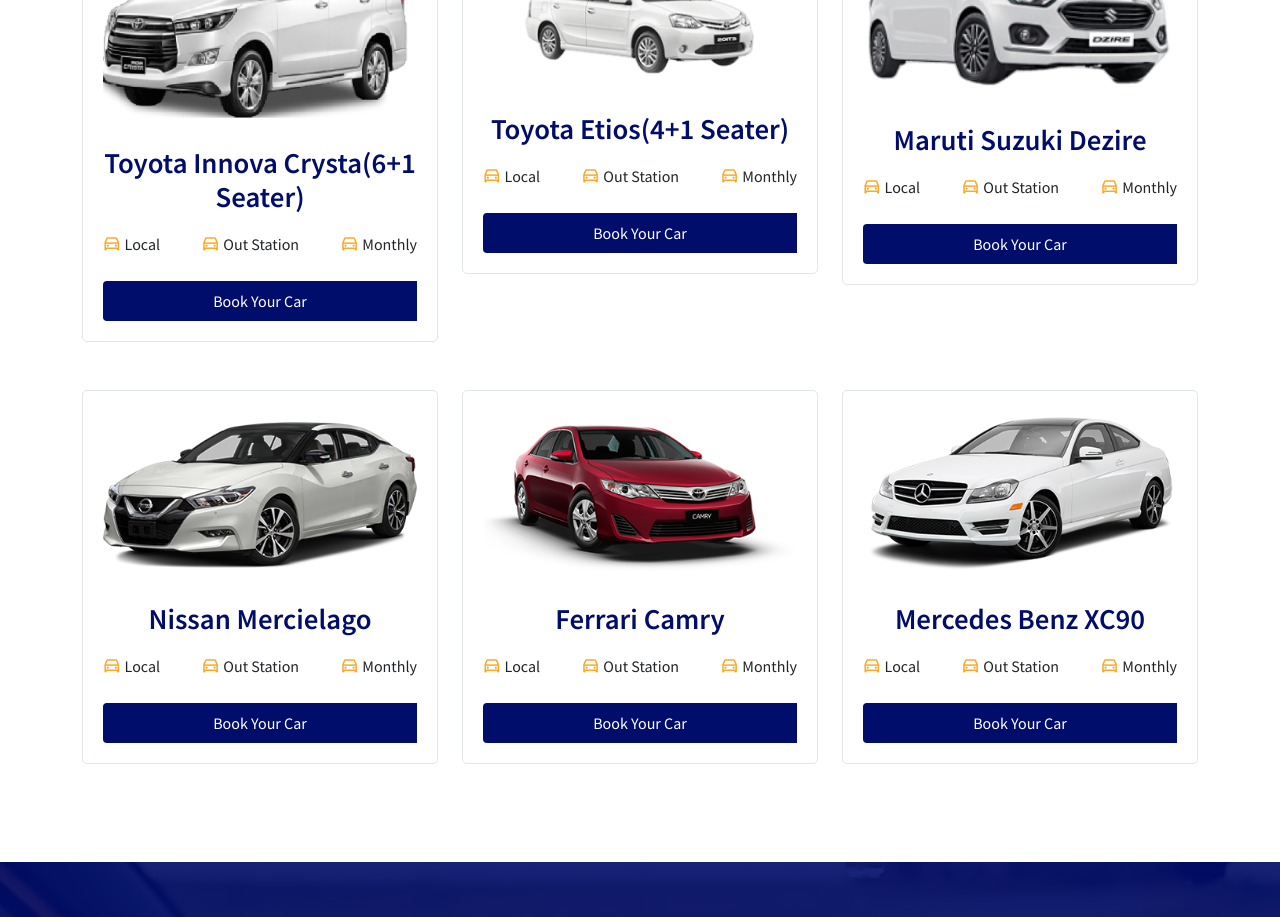
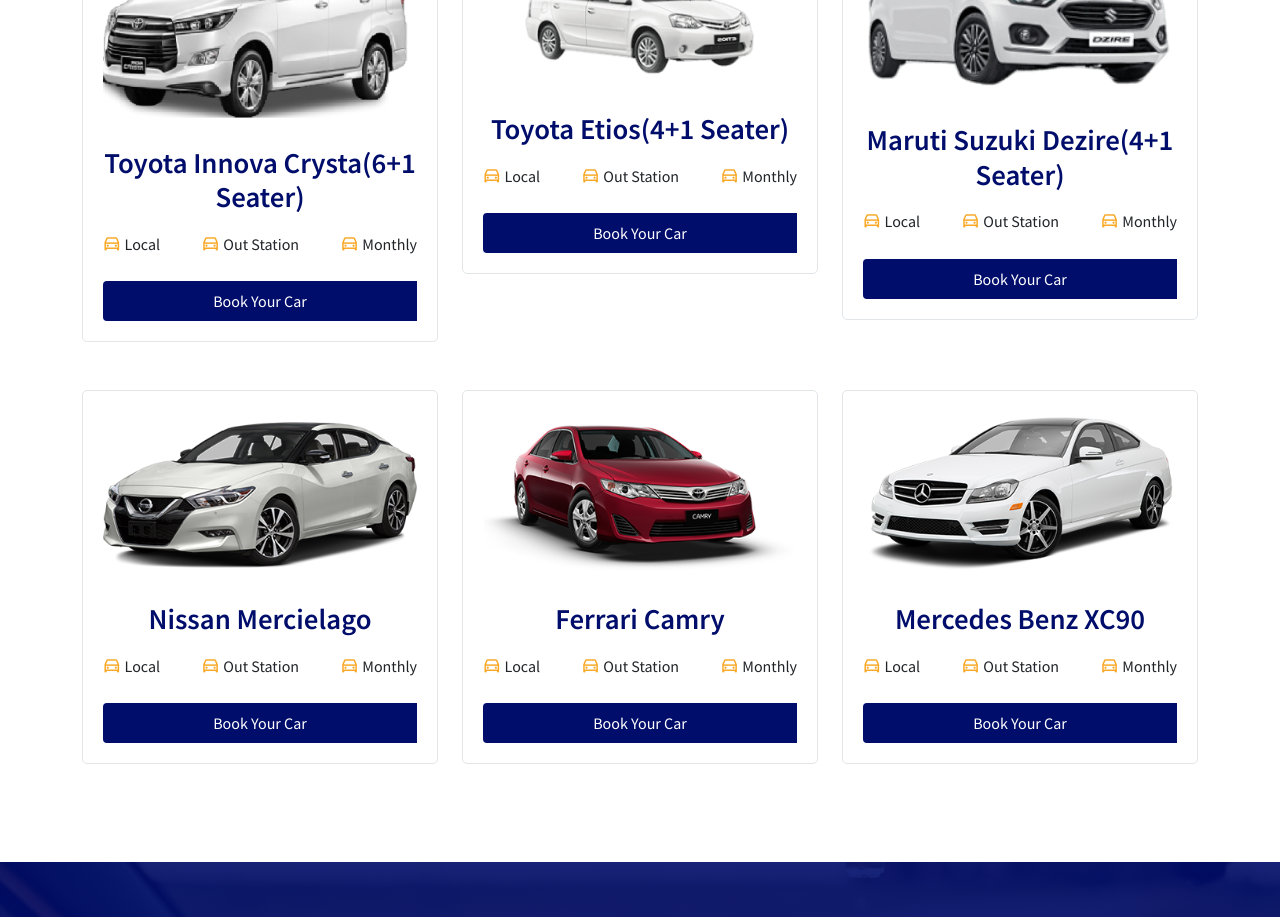
Before and after one commit to vermanand1998/SACHINCUNIONCAB, a React (Create React App) app: page /home in a window 1280 px wide. Shown: the part 2740-3657 px from the top of the page. Built offline with nearby package versions, Linux system fonts and the light colour scheme.

Commit message:
Update carData.js

```diff
--- a/src/assets/data/carData.js
+++ b/src/assets/data/carData.js
@@ -54,7 +54,7 @@
       },
     ],
     description:
-      " Innova crysta is one of the most loved MUV by the customers with full feel of luxury, centralized AC with clean interior and exterior with comfortable seaters",
+      " Innova crysta is one of the most loved MUV by the customers with full feel of luxury, centralized AC with clean interior and exterior with comfortable seats",
   },
 
   {
@@ -109,7 +109,7 @@
     id: 3,
     brand: "Maruti Suzuki",
     rating: 132,
-    carName: "Maruti Suzuki Dezire",
+    carName: "Maruti Suzuki Dezire(4+1 Seater)",
     imgUrl: img03,
     model: "Model-2022",
     price: 125,
```
